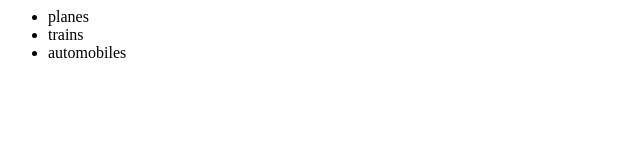
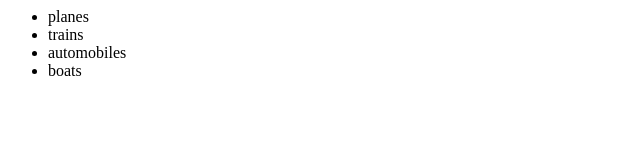
Before and after one commit to anthox3/sandbox, a plain HTML site: page index.htm in a window 1280 px wide. Shown: the full height of the page, 0-640 px from the left. Drawn offline with Linux system fonts and the light colour scheme.

Commit message:
Update index.htm
Added line item.

```diff
--- a/index.htm
+++ b/index.htm
@@ -4,6 +4,7 @@
 <li>planes</li>
 <li>trains</li>
 <li>automobiles</li>
+  <li>boats</li>
 </ul>
 </body>
 </html>
```
